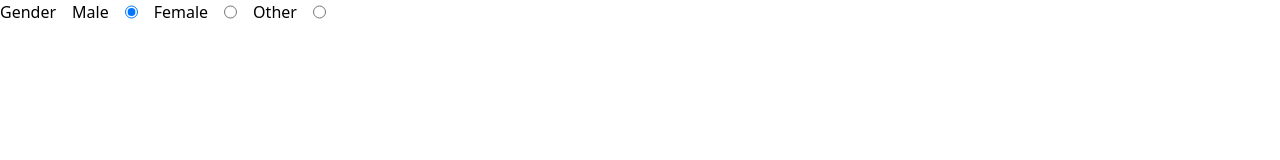
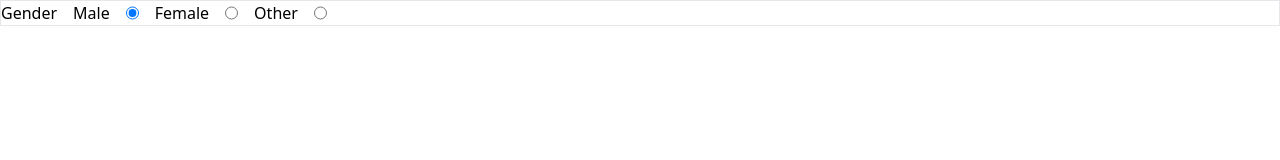
Before and after one commit to rampravesh22/tutorial, a React (Vite) app: page / in a window 1280 px wide. Shown: the top 160 px of the page. Built offline with nearby package versions, Linux system fonts and the light colour scheme.

Commit message:
radio button handling

```diff
--- a/src/App.jsx
+++ b/src/App.jsx
@@ -9,7 +9,7 @@ function App() {
 	return (
 		<>
 			<div className="">
-				<form action="" className="flex gap-4">
+				<form action="" className="flex border gap-4">
 					<span>Gender</span>
 					<label htmlFor="male">Male</label>
 					<input
```
